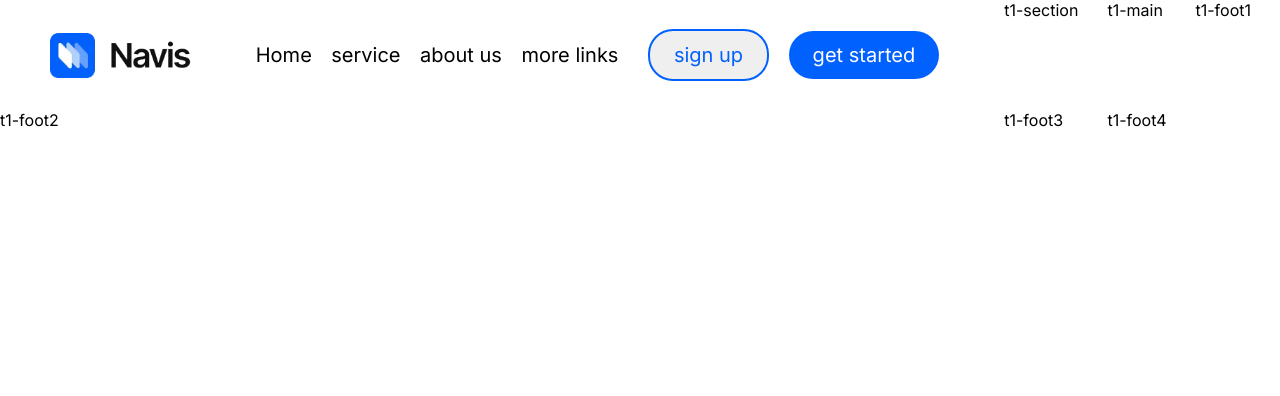
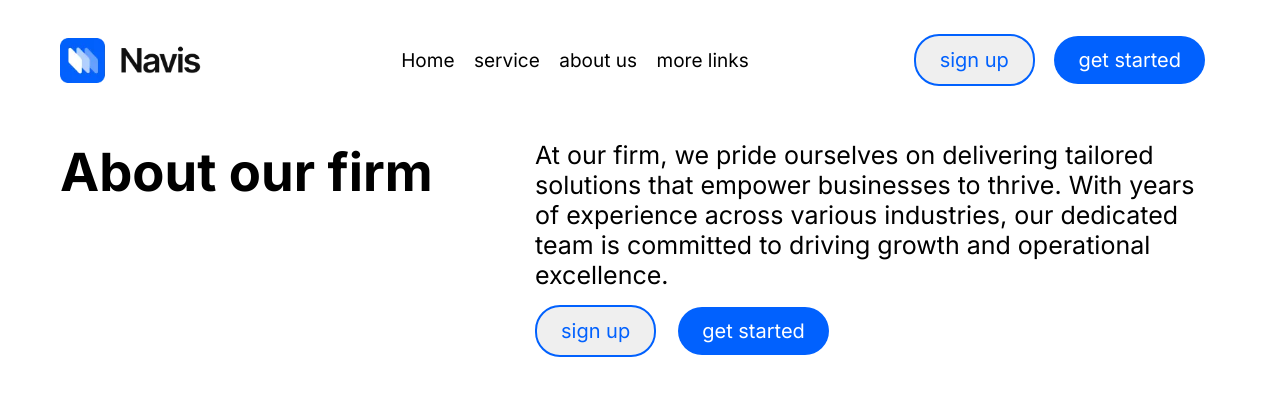
Before and after one commit to Irshad-creates/navis-, a plain HTML site: page index.html in a window 1280 px wide. Drawn offline with Linux system fonts and the light colour scheme; a web font is replaced by a local one.

Commit message:
UPDATE the section

```diff
--- a/index.html
+++ b/index.html
@@ -20,18 +20,29 @@
                     <a href="#">more links</a>
                 </div>
                 <div class="t1-head-right">
-                    <button>sign up</button>
-                    <button>get started</button>
+                    <button class="btn1">sign up</button>
+                    <button class="btn2">get started</button>
                 </div>
             </div>
+            <div id="t1-section">
+                <div id="t1-leftinfo">
+                    <h2>About our firm</h2>
+                </div>
+                <div id="t1-rightinfo">
+                    <p>At our firm, we pride ourselves on delivering tailored solutions that empower businesses to thrive. With years of experience across various industries, our dedicated team is committed to driving growth and operational excellence.</p>
 
-            <div id="t1-section">t1-section</div>
-            <div id="t1-main">t1-main</div>
-            <div id="t1-foot1">t1-foot1</div>
+                    <button class="btn1">sign up</button>
+                    <button class="btn2">get started</button>
+
+                </div>
+            </div>
+            <div id="t1-main">
+                <!-- <img src="/img/t1-hero.webp" alt="hero-img 1">     -->
+            </div>
+            <!-- <div id="t1-foot1">t1-foot1</div>
             <div id="t1-foot2">t1-foot2</div>
             <div id="t1-foot3">t1-foot3</div>
-            <div id="t1-foot4">t1-foot4</div>
+            <div id="t1-foot4">t1-foot4</div> -->
         </div>
-    </div>
 </body>
 </html>
--- a/style.css
+++ b/style.css
@@ -8,14 +8,18 @@ html, body{
     height: 100%;
     width: 100%;
 }
+@font-face {
+    font-family: f1;
+    src: url(/img/NimbusSans-Regular.otf);
+}
 
 /* setction t-1 */
 
 
 #t1{
     display: grid;
-    grid-template-columns:"1fr 1fr 1fr 1fr";
-    grid-template-rows: " auto auto auto auto";
+    grid-template-columns:1fr 1fr 1fr 1fr;
+    grid-template-rows: auto auto auto auto ;
     grid-template-areas:"t1-head t1-head t1-head t1-head "
                         "t1-section t1-section t1-section t1-section "
                         "t1-main t1-main t1-main t1-main"
@@ -25,11 +29,11 @@ html, body{
 #t1-head{
     height:70px;
     width: 100%;
-    padding: 55px 50px;
+    padding: 60px 60px;
     display: flex;
     justify-content: space-between;
     align-items: center;
-    grid-area:"t1-head";
+    grid-area:t1-head;
 }
 
 #t1-head img{
@@ -39,7 +43,7 @@ html, body{
 
 .t1-head-center a{
     text-decoration: none;
-    font-size: 20px;
+    font-size: 19px;
     margin-right: 15px;
     color: black;
 }
@@ -50,7 +54,7 @@ html, body{
     border-radius: 25px;
     margin-right:15px ;
 }
-.t1-head-right button:nth-of-type(1){
+.t1-head-right .btn1{
     color:#0161FE;
     background-color: none;
     border: 2px solid #0161FE;
@@ -58,8 +62,59 @@ html, body{
 
 /* hover pending */
 
-.t1-head-right button:nth-of-type(2){
+.t1-head-right .btn2{
     color: white;
     background-color: #0161FE;
     border: none;
 }
+
+/* t1 section */
+
+#t1-section{
+    grid-area: t1-section ;
+    display: flex;
+    justify-content:space-evenly;
+    /* gap: 20px; */
+    height: auto;
+    width: 100%;
+    padding: 20px 60px;
+}
+
+#t1-leftinfo{
+    width: 525px;
+    font-size: 35px;
+    font-weight: 100;
+    font-family: f1;
+}
+
+#t1-rightinfo{
+    /* padding-left: 20px; */
+    font-size: 25px;
+    flex: 1;
+    margin-left: -50px;
+
+}
+
+#t1-rightinfo button{
+    font-size: 20px;
+    margin-top:15px ;
+    padding: 12px 24px;
+    border-radius: 25px;
+    margin-right:15px ;
+    cursor: pointer;
+
+}
+
+
+#t1-rightinfo .btn1{
+    color:#0161FE;
+    background-color: none;
+    border: 2px solid #0161FE;
+}
+
+
+#t1-rightinfo .btn2{
+    color: white;
+    background-color: #0161FE;
+    border: none;
+}
```
Also changed, not shown: img/NimbusSans-Regular.otf (added), img/t1-hero.webp (added).
